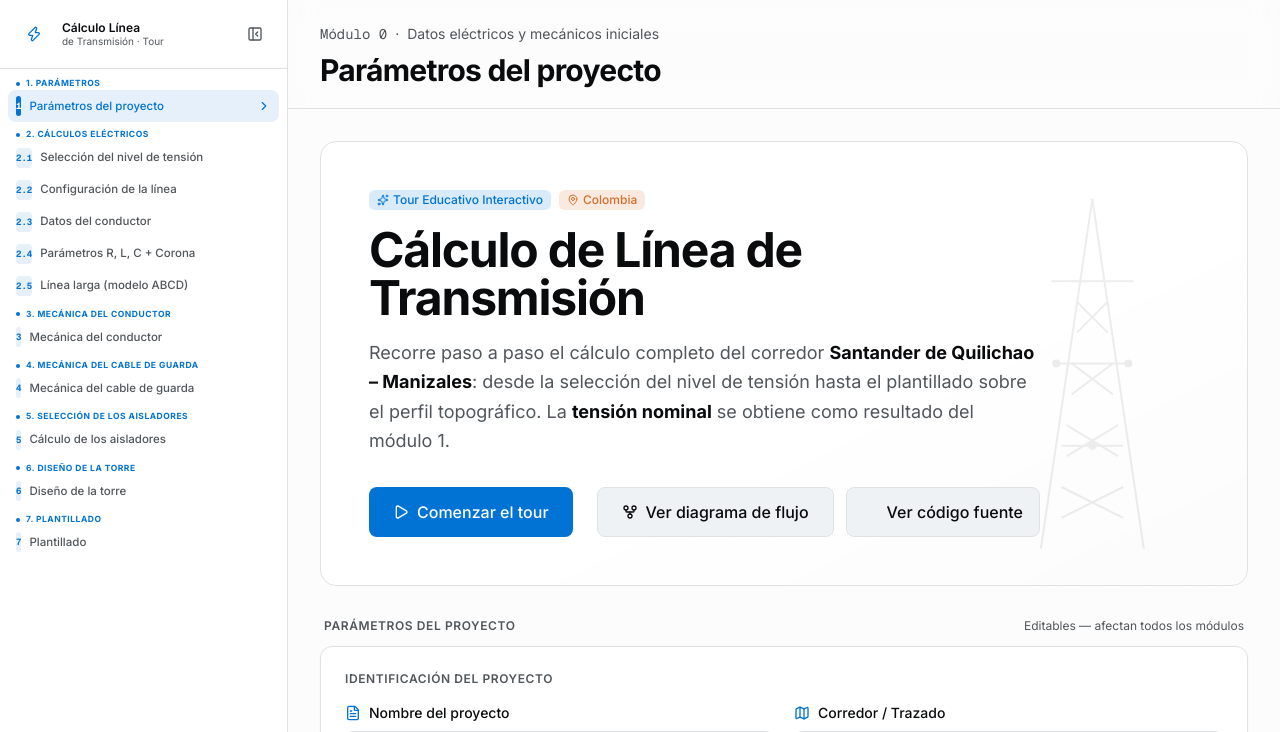
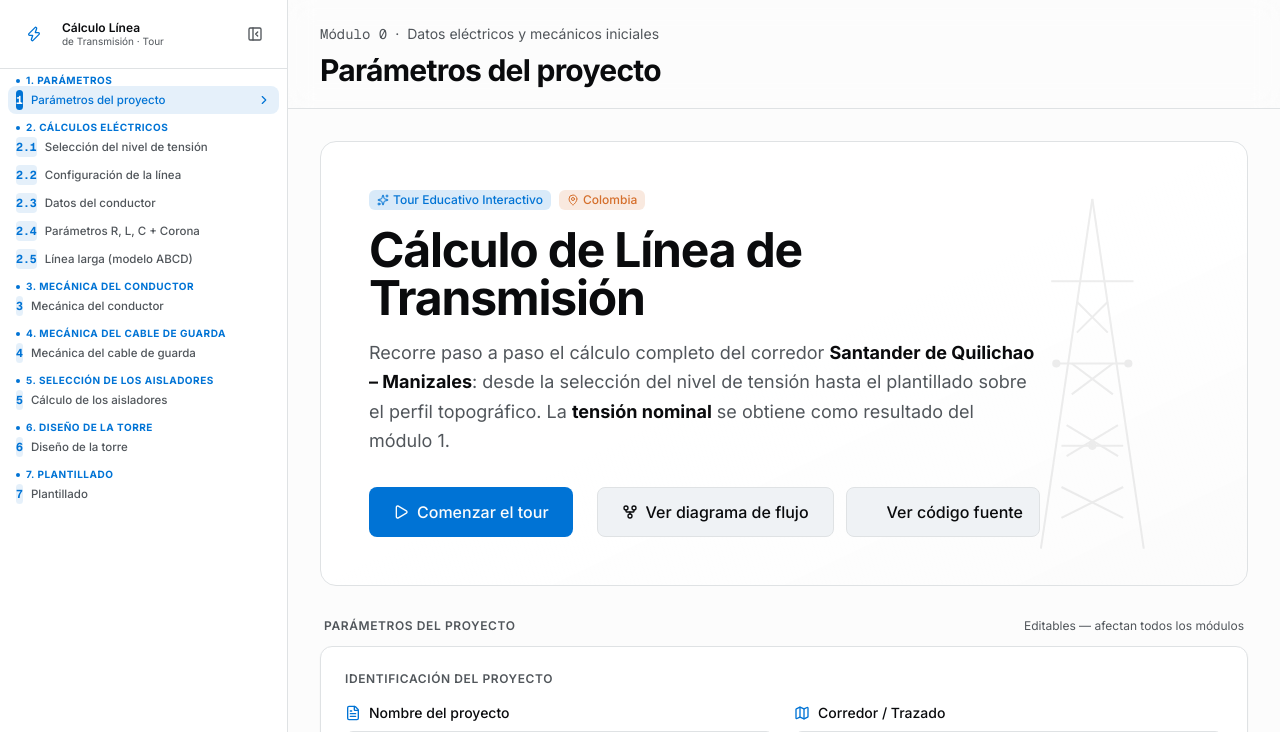
Before and after one commit to geovanilozano/calculo-linea-transmision, a Flask app: page /modulo/0 in a window 1280 px wide. Shown: the top 732 px of the page. Run offline with Flask 3, Linux system fonts and the light colour scheme; style sheets or scripts are compiled from the project's sources; some libraries are stand-ins or nearby versions.

Commit message:
fix: headers + numero badges + espaciado del sidebar
CAMBIOS:
1. Headers de sección:
   - font-size: 8.5px → 10px (más grande, igual que los módulos pero bold/uppercase)
   - letter-spacing: 0.06em → 0.05em
   - padding-bottom: pb-0.5 → pb-0 (cero espacio después del header)

2. Badges numéricos (2.1, 2.2, etc.):
   - Cambio de min-width a width fijo de 32px (antes 26px)
   - Eliminado padding lateral (era 0 4px → 0)
   - font-size: text-[9px] → 10px
   - Altura: 18px → 20px
   - RESUELVE: números cortados como '2.1' que no entraban

3. Espaciado entre items reducido:
   - Padding items: py-1.5 → py-1 (más compactos)
   - Padding nav: py-2 → py-1.5
   - RESUELVE: gap excesivo marcado en rojo entre 2.1 y 2.2

Resultado: sidebar más denso, números completos visibles,
headers proporcionados con los módulos.

```diff
--- a/templates/base.html
+++ b/templates/base.html
@@ -100,17 +100,17 @@
       </div>
 
       {# Navegación de módulos — agrupados por sección igual que el documento #}
-      <nav class="flex-1 py-2 overflow-y-auto overflow-x-hidden px-2">
+      <nav class="flex-1 py-1.5 overflow-y-auto overflow-x-hidden px-2">
         {# Agrupar módulos por sección sin perder el orden original #}
         {% set ns = namespace(seccion_actual='') %}
         {% for mod_id, mod_slug, mod_nombre, mod_desc, mod_seccion, mod_numero in MODULOS %}
           {% if mod_seccion != ns.seccion_actual %}
             {% set ns.seccion_actual = mod_seccion %}
-            {# Header de sección — compacto sin línea para no ocupar espacio extra #}
+            {# Header de sección — solo un poco más grande que los módulos #}
             <div x-show="sidebarExpanded" x-transition.opacity
-                 class="flex items-center gap-1.5 px-2 pt-2 pb-0.5 first:pt-0.5">
+                 class="flex items-center gap-1.5 px-2 pt-2 pb-0 first:pt-0">
               <span class="size-1 rounded-full" style="background: var(--primary);"></span>
-              <span class="font-bold uppercase" style="color: var(--primary); letter-spacing: 0.06em; line-height: 1.1; font-size: 8.5px;">
+              <span class="font-bold uppercase" style="color: var(--primary); letter-spacing: 0.05em; line-height: 1.1; font-size: 10px;">
                 {{ mod_seccion }}
               </span>
             </div>
@@ -120,13 +120,13 @@
             </div>
           {% endif %}
           <a href="{{ url_for('modulo', modulo_id=mod_id) }}"
-             :class="sidebarExpanded ? 'py-1.5 px-2 gap-2' : 'justify-center !px-0 !gap-0 py-1.5'"
+             :class="sidebarExpanded ? 'py-1 px-2 gap-2' : 'justify-center !px-0 !gap-0 py-1'"
              :title="sidebarExpanded ? '' : '{{ mod_numero }} · {{ mod_nombre }}'"
              class="{% if mod_id == modulo_id %}sidebar-link-active{% else %}sidebar-link{% endif %}"
              style="font-size: 11.5px;">
-            <span class="rounded text-[9px] font-mono font-bold grid place-items-center shrink-0"
+            <span class="rounded font-mono font-bold grid place-items-center shrink-0"
                   :style="'{% if mod_id == modulo_id %}background: var(--primary); color: var(--primary-foreground);{% else %}background: color-mix(in oklch, var(--primary) 10%, transparent); color: var(--primary);{% endif %}'"
-                  style="min-width: 26px; height: 18px; padding: 0 4px;">
+                  style="min-width: 32px; width: 32px; height: 20px; font-size: 10px; padding: 0;">
               {{ mod_numero }}
             </span>
             <span class="flex-1 truncate" x-show="sidebarExpanded" x-transition.opacity style="line-height: 1.3;">{{ mod_nombre }}</span>
```
